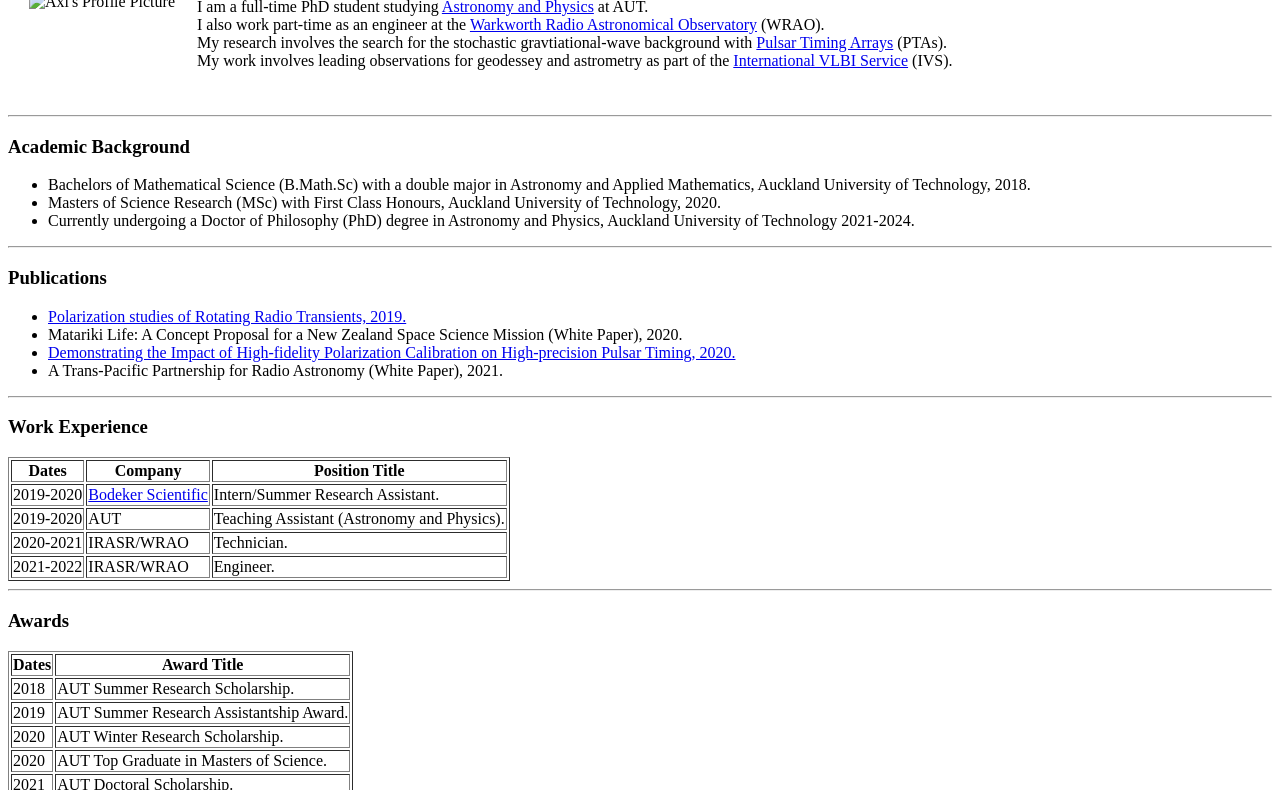
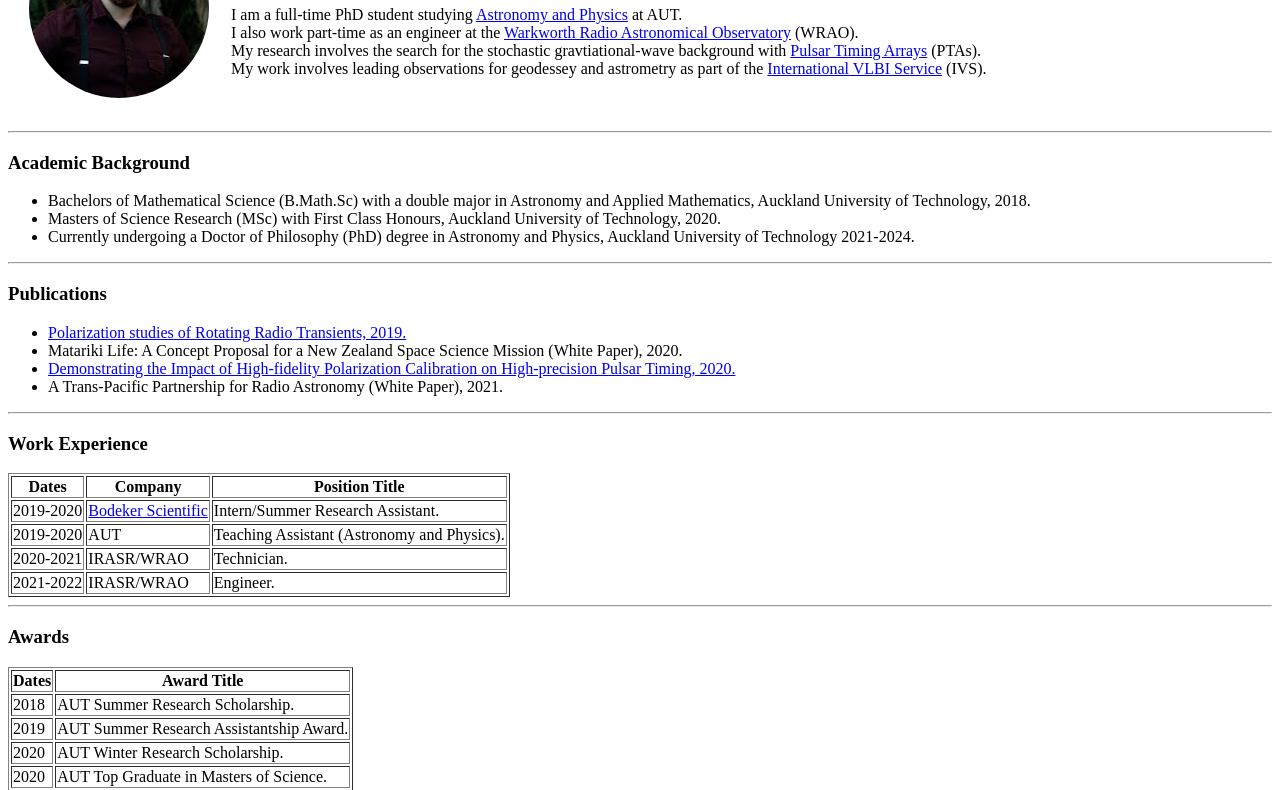
Before and after one commit to arogers1991/cv, a plain HTML site: page index.html in a window 1280 px wide. Shown: the part 111-901 px from the top of the page. Drawn offline with Linux system fonts and the light colour scheme.

Commit message:
Update index.html

```diff
--- a/index.html
+++ b/index.html
@@ -9,7 +9,7 @@
 <body>
   <table cellspacing="20">
     <tr>
-      <td><img src=images/Axl.png alt="Axl's Profile Picture"/></td>
+      <td><img src=Axl.png alt="Axl's Profile Picture"/></td>
       <td>
         <h1>Axl Floyd Rogers</h1>
         <p>
```
